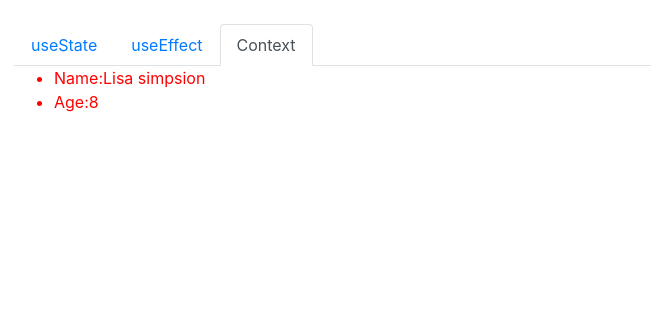
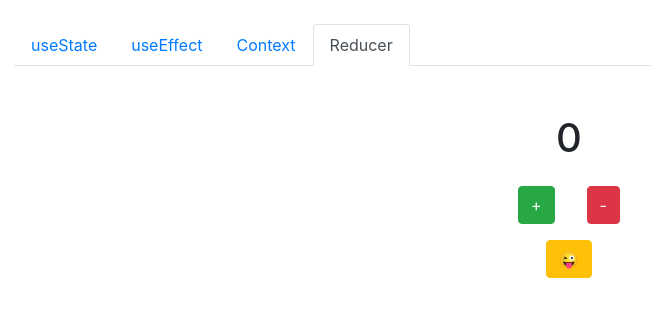
Before and after one commit to AK-SoloQ/TestingReactHook, a React (Create React App) app: page / in a window 1280 px wide. Shown: the top 316 px of the page, without its empty margins (71-722 px from the left). Built offline with nearby package versions, Linux system fonts and the light colour scheme.

Commit message:
fix(useReduce): add useReduce folders and Components

```diff
--- a/src/App.js
+++ b/src/App.js
@@ -14,6 +14,9 @@ import Container from './components/useEffect/Container'
 import { UserContext, ColorContext } from './components/Contexte/MyContext'
 import Profile from './components/Contexte/Profile'
 
+// Import Reducer
+import Count from './components/Reducer/Count'
+
 // Bootstarp Elements
 import { Tabs, Tab } from 'react-bootstrap';
 
@@ -25,7 +28,7 @@ function App() {
   })
   return (
     <div className="container mt-4">
-      <Tabs defaultActiveKey="Context" id="uncontrolled-tab-example">
+      <Tabs defaultActiveKey="Reducer" id="uncontrolled-tab-example">
         <Tab eventKey="useState" title="useState">
           <UseState></UseState>
         </Tab>
@@ -38,6 +41,9 @@ function App() {
               <Profile />
             </ColorContext.Provider>
           </UserContext.Provider>
+        </Tab>
+        <Tab eventKey="Reducer" title="Reducer">
+          <Count />
         </Tab>
       </Tabs>
 
--- /dev/null
+++ b/src/components/Reducer/Count.js
@@ -0,0 +1,29 @@
+import React, { useReducer } from 'react';
+const initialState = 0;
+const reducer = (state, action) => {
+      switch (action) {
+            case 'inrement':
+                  return state + 1;
+            case 'decrement':
+                  return state - 1;
+            case 'rest':
+                  return initialState
+            default:
+                  return state
+      }
+
+}
+function Count() {
+      const [count, dispatch] = useReducer(reducer, initialState)
+      return (
+            <div className='text-center mt-5'>
+                  <h1>{count}</h1>
+                  <button className='btn btn-success m-3' onClick={() => { dispatch('inrement') }}>+</button>
+                  <button className='btn btn-danger m-3' onClick={() => { dispatch('decrement') }}>-</button>
+                  <br></br>
+                  <button className='btn btn-warning' onClick={() => { dispatch('rest') }}>&#128540; </button>
+            </div>
+      )
+}
+
+export default Count;
```
